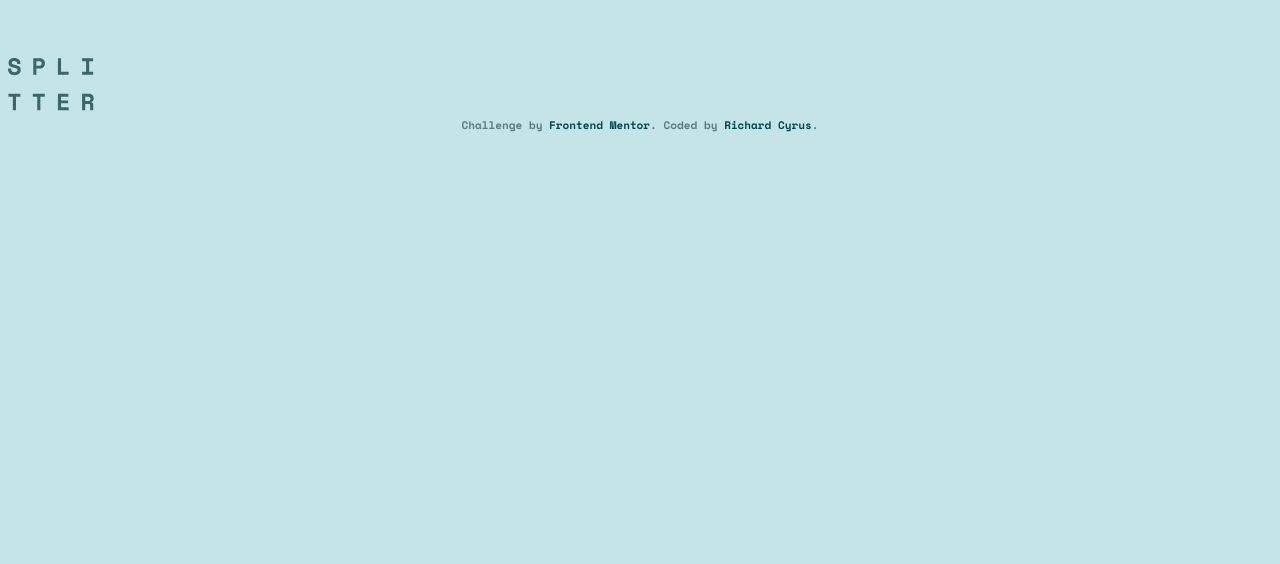
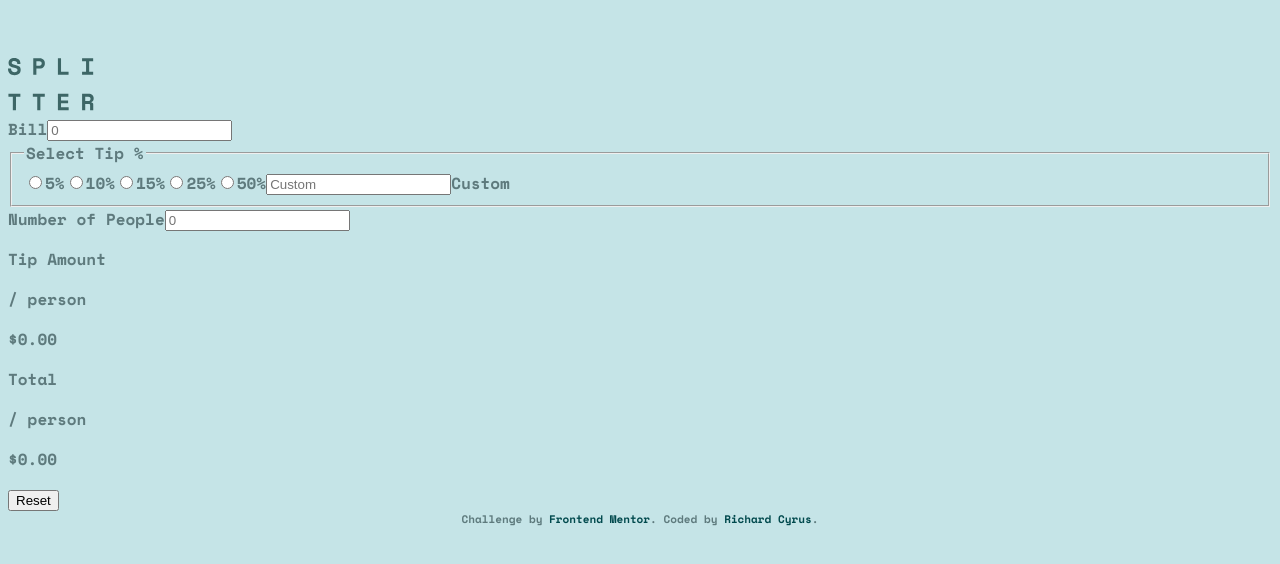
Before and after one commit to richardcyrus/fm-tip-calculator-app, a React (Vite) app: page / in a window 1280 px wide. Shown: the top 564 px of the page. Built offline with nearby package versions, Linux system fonts and the light colour scheme.

Commit message:
add preliminary HTML structure

```diff
--- a/src/App.jsx
+++ b/src/App.jsx
@@ -4,9 +4,121 @@ import splitterLogo from '~/assets/logo.svg'
 function App() {
   return (
     <>
-      <header>
+      <header className="logo-container">
         <img src={splitterLogo} className="logo splitter" alt="Splitter logo" />
       </header>
+      <div id="calculator" className="container">
+        <form action="" method="post" id="tip-calculator">
+          <div className="splitter-inputs">
+            <div className="form-control">
+              <label htmlFor="bill-amount">Bill</label>
+              <input
+                type="text"
+                name="bill-amount"
+                id="bill-amount"
+                inputMode="decimal"
+                title="Bill amount"
+                placeholder="0"
+              />
+            </div>
+            <div>
+              <fieldset>
+                <legend>Select Tip %</legend>
+                <label>
+                  <input
+                    type="radio"
+                    name="tip-pct"
+                    id="five-percent"
+                    value="5"
+                  />
+                  5%
+                </label>
+                <label>
+                  <input
+                    type="radio"
+                    name="tip-percent"
+                    id="ten-percent"
+                    value="10"
+                  />
+                  10%
+                </label>
+                <label>
+                  <input
+                    type="radio"
+                    name="tip-percent"
+                    id="fifteen-percent"
+                    value="15"
+                  />
+                  15%
+                </label>
+                <label>
+                  <input
+                    type="radio"
+                    name="tip-percent"
+                    id="twentyfive-percent"
+                    value="25"
+                  />
+                  25%
+                </label>
+                <label>
+                  <input
+                    type="radio"
+                    name="tip-percent"
+                    value="50"
+                    id="fifty-percent"
+                  />
+                  50%
+                </label>
+                <label>
+                  <input
+                    type="text"
+                    name="tip-percent"
+                    id="custom-percent"
+                    placeholder="Custom"
+                  />
+                  <span>Custom</span>
+                </label>
+              </fieldset>
+            </div>
+            <div className="form-control">
+              <label htmlFor="num-people">Number of People</label>
+              <input
+                type="text"
+                name="num-people"
+                id="num-people"
+                inputMode="numeric"
+                title="Number of people"
+                placeholder="0"
+              />
+            </div>
+          </div>
+        </form>
+        <div className="splitter-results">
+          <div className="result-data">
+            <div className="result-label">
+              <p>Tip Amount</p>
+              <p>/ person</p>
+            </div>
+            <div className="result-value">
+              <p>$0.00</p>
+            </div>
+          </div>
+          <div className="result-data">
+            <div className="result-label">
+              <p>Total</p>
+              <p>/ person</p>
+            </div>
+            <div className="result-value">
+              <p>$0.00</p>
+            </div>
+          </div>
+          <div className="form-control">
+            <button type="reset" form="tip-calculator">
+              Reset
+            </button>
+          </div>
+        </div>
+      </div>
     </>
   )
 }
```
